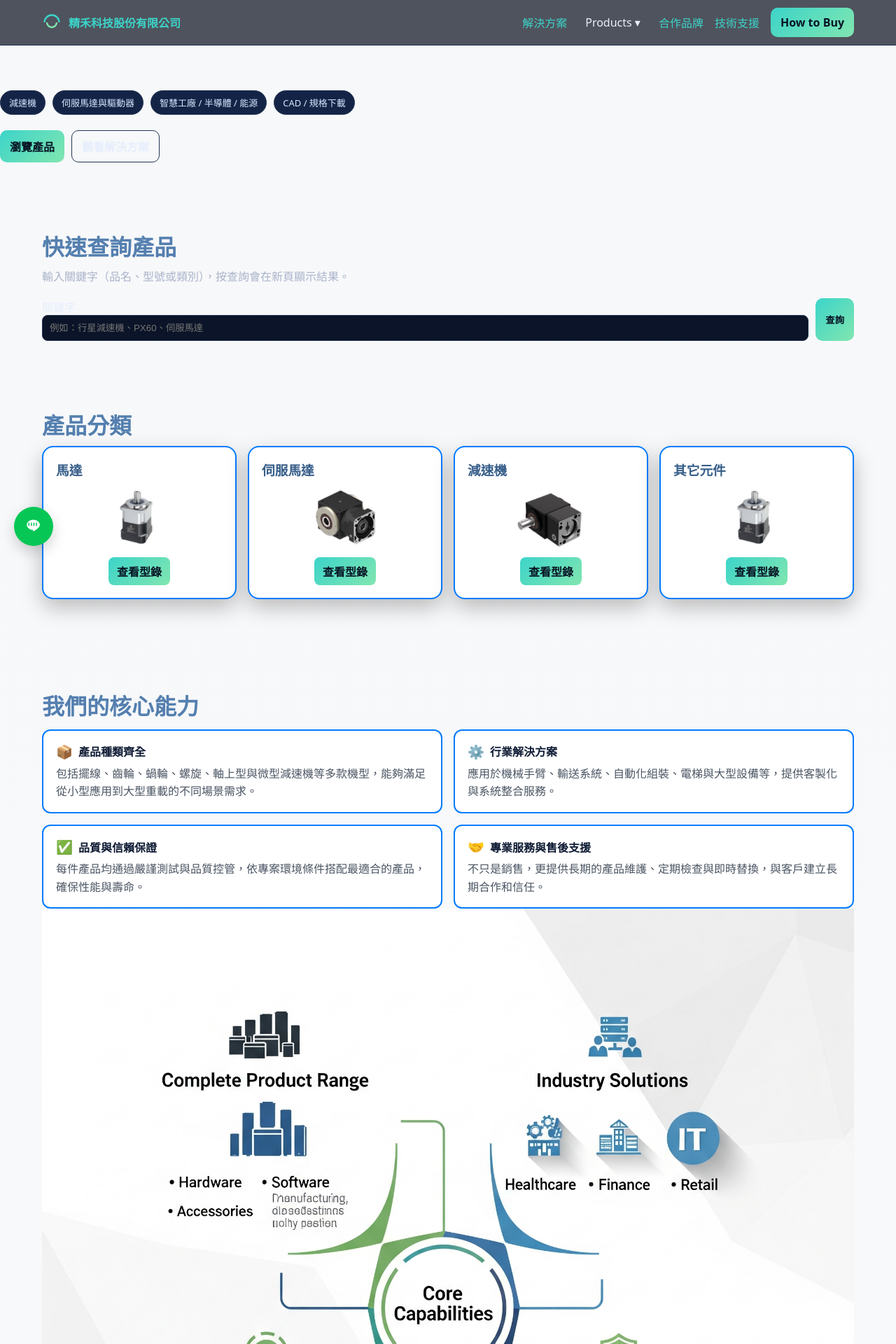
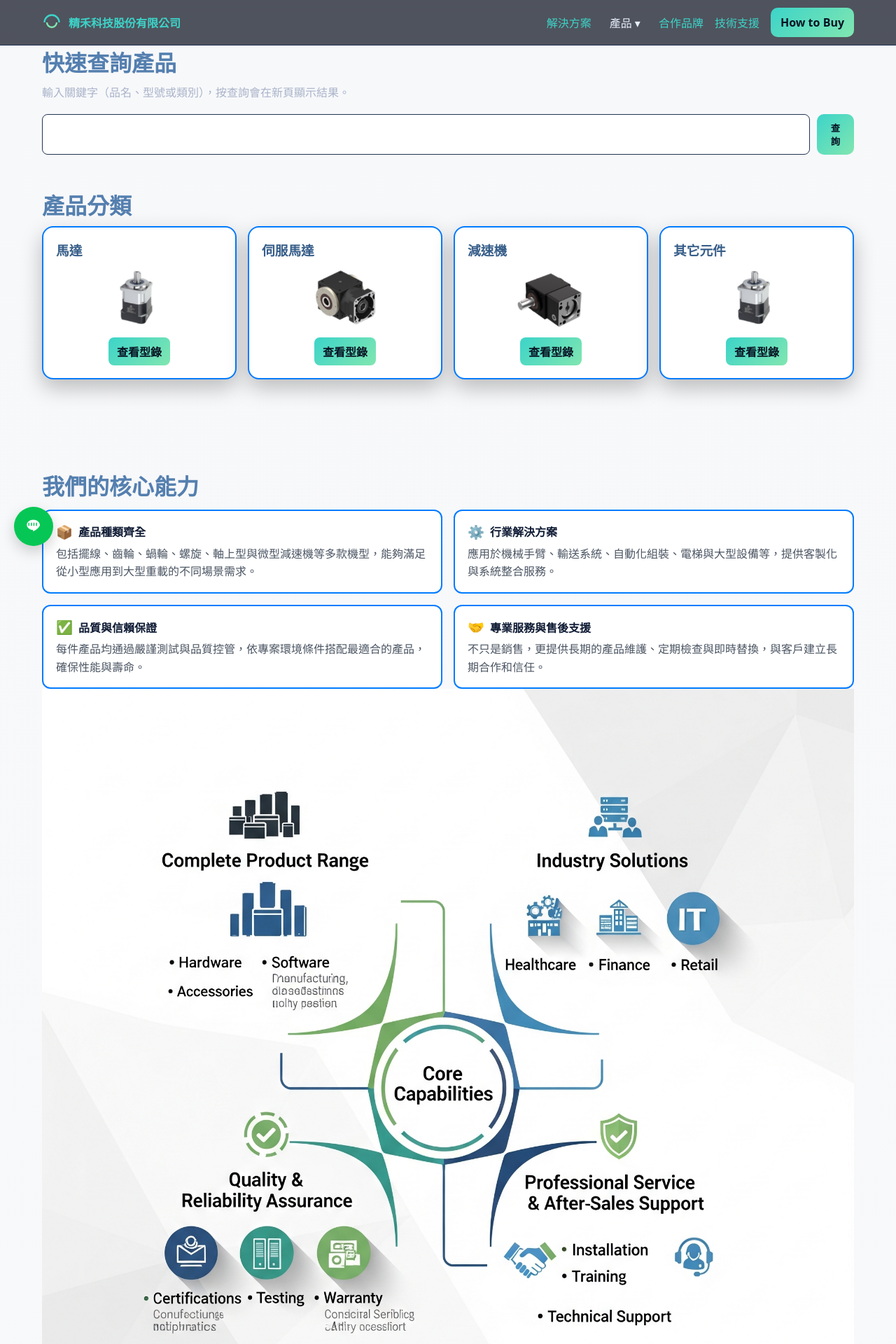
Before and after one commit to Deven-888/genho, a PHP site: page / in a window 1280 px wide. Shown: the top 1920 px of the page at 70% size. Run offline with PHP 8.4, Linux system fonts and the light colour scheme.

Commit message:
0916-01update

```diff
--- a/index.php
+++ b/index.php
@@ -182,6 +182,27 @@
       justify-content: center;
       gap: 10px;
     }
+
+    /* map —— responsive embed */
+    .map-embed{
+      position: relative;
+      width: 100%;
+      border: 1px solid var(--line);
+      border-radius: 14px;
+      overflow: hidden;
+      box-shadow: var(--shadow);
+    }
+    /* 16:9 比例，可依需要改成 3/2、4/3 等 */
+    .map-embed::before{
+      content: "";
+      display: block;
+      padding-top: 56.25%;
+    }
+    .map-embed iframe{
+      position: absolute; inset: 0;
+      width: 100%; height: 100%;
+      border: 0;
+    }
   </style>
 </head>
 <body>
@@ -197,7 +218,7 @@
         <div class="nav-links">
           <a href="#solutions">解決方案</a>
           <details>
-            <summary>Products ▾</summary>
+            <summary>產品 ▾</summary>
             <div class="menu" role="menu">
               <div>
                 <strong>Motion Control</strong>
@@ -241,34 +262,18 @@
         </div>
 
     </section>-->
-    <section class=""hero-text">
-        <div class="badges">
-          <span class="chip">減速機</span>
-          <span class="chip">伺服馬達與驅動器</span>
-          <span class="chip">智慧工廠 / 半導體 / 能源</span>
-          <span class="chip">CAD / 規格下載</span>
-        </div>
-        <div class="hero-cta">
-          <a class="btn" href="#products">瀏覽產品</a>
-          <a class="btn ghost" href="#solutions">觀看解決方案</a>
-        </div>
-      </div>
-      <div class="glow" aria-hidden="true"></div>
-    </section>
-    <section>
+
         <div class="wrap">
             <h2>快速查詢產品</h2>
             <p class="sub">輸入關鍵字（品名、型號或類別），按查詢會在新頁顯示結果。</p>
 
            <form style="display:flex; gap:10px;" method="get" action="search.php" aria-label="product search">
-            <label style="flex:1">
-              關鍵字
+
               <input
                 name="q"
-                placeholder="例如：行星減速機、PX60、伺服馬達"
-                style="width:100%;padding:10px;border-radius:8px;border:1px solid var(--line);background:#0b1428;color:var(--text)"
+                style="width:100%;padding:10px;border-radius:8px;border:1px solid var(--line);background:#ffffff;color:var(--text)"
                 required>
-            </label>
+
             <button class="btn" type="submit">查詢</button>
           </form>
         </div>
@@ -451,6 +456,27 @@
         </form>
       </div>
     </section>
+
+    <section id="map">
+  <div class="wrap">
+    <h2>公司位置</h2>
+    <p class="sub">407台中市西屯區工業區三十八路80號精禾科技股份有限公司）</p>
+    <div class="map-embed" role="region" aria-label="公司地圖">
+      <iframe
+        src="https://www.google.com/maps?q=407台中市西屯區工業區三十八路80號&output=embed"
+        loading="lazy"
+        referrerpolicy="no-referrer-when-downgrade"
+        allowfullscreen
+      ></iframe>
+    </div>
+    <p class="sub" style="margin-top:12px">
+      <a class="btn ghost" href="https://www.google.com/maps/search/?api=1&query=407台中市西屯區工業區三十八路80號" target="_blank" rel="noopener">
+        在 Google 地圖開啟
+      </a>
+    </p>
+  </div>
+</section>
+
   </main>
 
   <footer>
```
